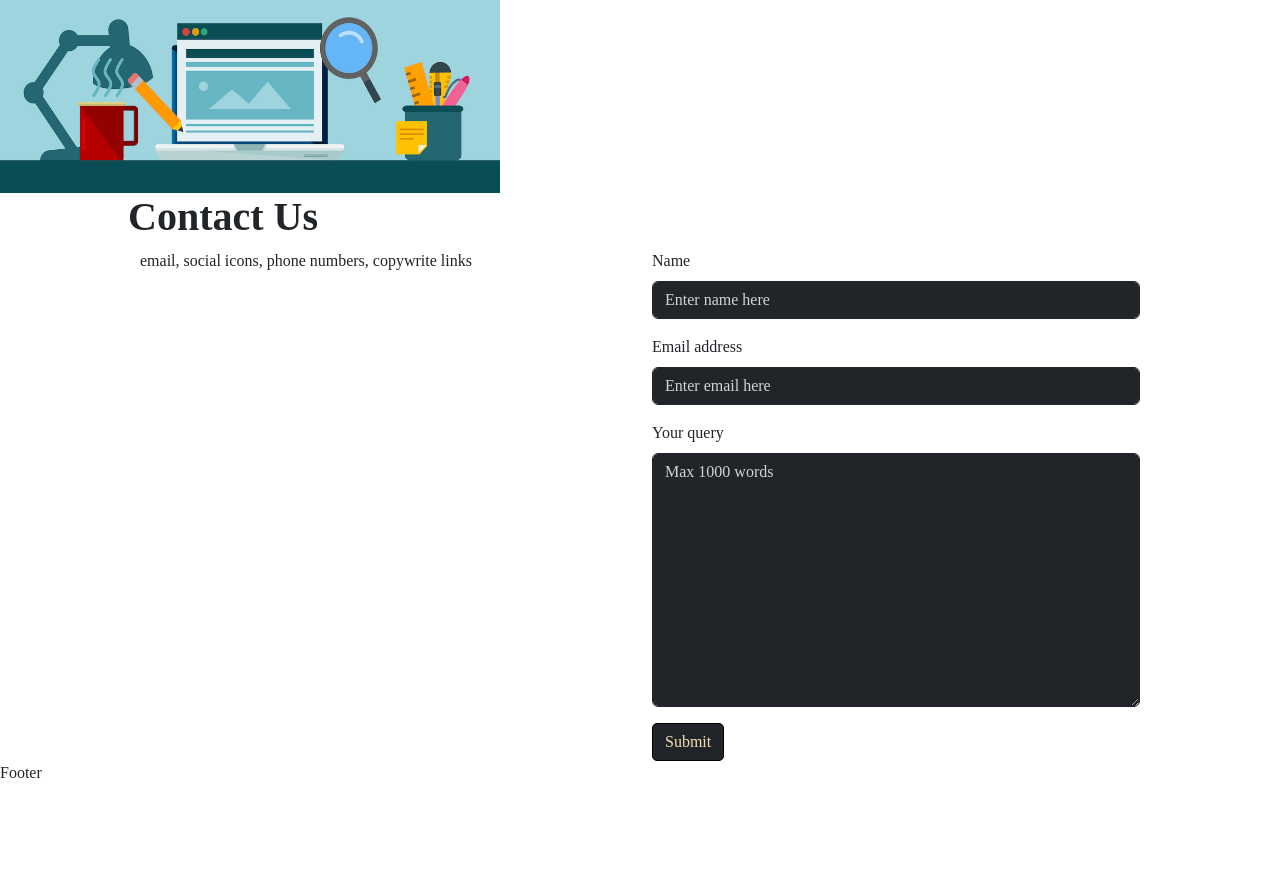
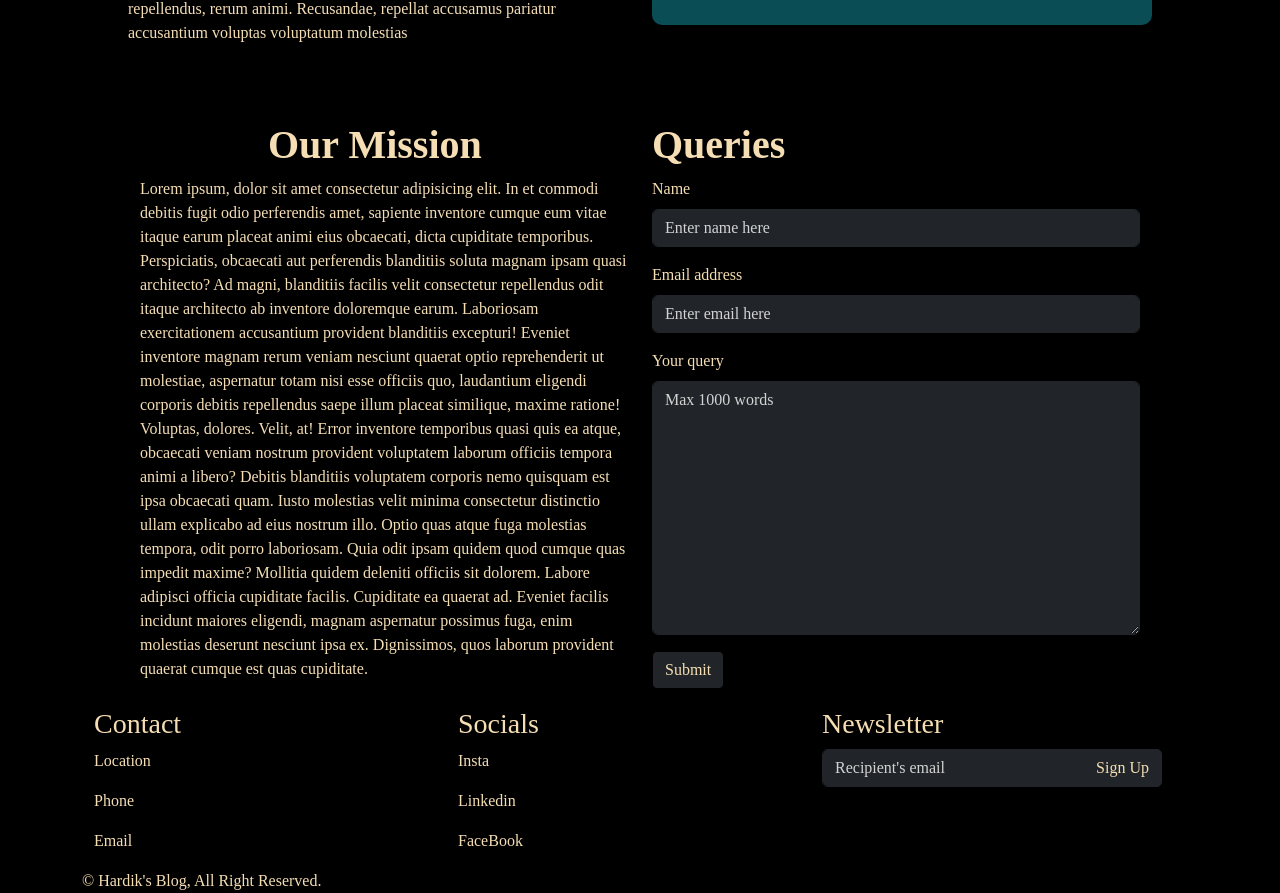
Before and after one commit to hardikbansal31/blog_sec, a Next.js app: page /about in a window 1280 px wide. Shown: the part 371-1264 px from the top of the page. Before the commit the page ends 1156 px from the top, so only its background shows below. Built offline with nearby package versions, Linux system fonts and the light colour scheme.

Commit message:
footer added

```diff
--- a/src/app/about/page.tsx
+++ b/src/app/about/page.tsx
@@ -1,12 +1,12 @@
-import "../styles/about.module.css";
+import styles from "../styles/about.module.css";
 // import placeholder from "./assets/imgs/placeholder.png";
 import Image from "next/image";
 
 const about = () => {
   return (
     <>
-      <div className="abt">
-        <div className="abt-left ">
+      <div className={styles.abt}>
+        <div className={`${styles.abtleft}`}>
           <h1 className="heading">
             <b>About Us</b>
           </h1>
@@ -25,7 +25,7 @@ const about = () => {
             molestias
           </p>
         </div>
-        <div className="abt-right">
+        <div className={styles.abtright}>
           <Image
             src="/assets/imgs/blog_placeholder.png"
             alt="Placeholder"
@@ -35,15 +35,43 @@ const about = () => {
         </div>
       </div>
 
-      <div className="contact">
-        <h1 className="margin">
-          <b>Contact Us</b>
-        </h1>
+      <div className={styles.contact}>
         <div className="row margin">
+          <div className="col-md-6 col-sm-12" >
+            <h1 className="margin">
+              <b>Our Mission</b>
+            </h1>
+            <p>
+              Lorem ipsum, dolor sit amet consectetur adipisicing elit. In et
+              commodi debitis fugit odio perferendis amet, sapiente inventore
+              cumque eum vitae itaque earum placeat animi eius obcaecati, dicta
+              cupiditate temporibus. Perspiciatis, obcaecati aut perferendis
+              blanditiis soluta magnam ipsam quasi architecto? Ad magni,
+              blanditiis facilis velit consectetur repellendus odit itaque
+              architecto ab inventore doloremque earum. Laboriosam
+              exercitationem accusantium provident blanditiis excepturi! Eveniet
+              inventore magnam rerum veniam nesciunt quaerat optio reprehenderit
+              ut molestiae, aspernatur totam nisi esse officiis quo, laudantium
+              eligendi corporis debitis repellendus saepe illum placeat
+              similique, maxime ratione! Voluptas, dolores. Velit, at! Error
+              inventore temporibus quasi quis ea atque, obcaecati veniam nostrum
+              provident voluptatem laborum officiis tempora animi a libero?
+              Debitis blanditiis voluptatem corporis nemo quisquam est ipsa
+              obcaecati quam. Iusto molestias velit minima consectetur
+              distinctio ullam explicabo ad eius nostrum illo. Optio quas atque
+              fuga molestias tempora, odit porro laboriosam. Quia odit ipsam
+              quidem quod cumque quas impedit maxime? Mollitia quidem deleniti
+              officiis sit dolorem. Labore adipisci officia cupiditate facilis.
+              Cupiditate ea quaerat ad. Eveniet facilis incidunt maiores
+              eligendi, magnam aspernatur possimus fuga, enim molestias deserunt
+              nesciunt ipsa ex. Dignissimos, quos laborum provident quaerat
+              cumque est quas cupiditate.
+            </p>
+          </div>
           <div className="col-md-6 col-sm-12">
-            email, social icons, phone numbers, copywrite links
-          </div>
-          <div className="col-md-6 col-sm-12 ">
+            <h1>
+              <b>Queries</b>
+            </h1>
             <form>
               <div className="mb-3">
                 <label htmlFor="name" className="form-label">
@@ -53,7 +81,6 @@ const about = () => {
                   type="text"
                   className="form-control bg-dark border-dark"
                   id="name"
-                  aria-describedby=""
                   placeholder="Enter name here"
                 />
               </div>
@@ -65,7 +92,6 @@ const about = () => {
                   type="email"
                   className="form-control bg-dark border-dark"
                   id="email"
-                  aria-describedby="emailHelp"
                   placeholder="Enter email here"
                 />
               </div>
@@ -89,6 +115,8 @@ const about = () => {
           </div>
         </div>
       </div>
+
+
     </>
   );
 };
--- a/src/app/components/footer.tsx
+++ b/src/app/components/footer.tsx
@@ -1,19 +1,51 @@
-import React from 'react'
-import styless from "../styles/footer.module.css"
+import React from "react";
+import styless from "../styles/footer.module.css";
 
 const footer = () => {
   return (
     <>
-      <div className={styless.footer}>
-        {/* <div className="row">
-          <div className="col">hello</div>
-          <div className="col">hello</div>
-          <div className="col">hello</div>
-        </div> */}
-        Footer
+      <div className={`${styless.footer}`}>
+        <div className="container">
+          <div className="container row">
+            <div className="col">
+              <h3>Contact</h3>
+              <p>Location</p>
+              <p>Phone</p>
+              <p>Email</p>
+            </div>
+
+            <div className="col">
+              <h3>Socials</h3>
+              <p>Insta</p>
+              <p>Linkedin</p>
+              <p>FaceBook</p>
+            </div>
+
+            <div className="col">
+              <h3>Newsletter</h3>
+              <div className="input-group mb-3">
+                <input
+                  type="text"
+                  className="form-control bg-dark border-dark"
+                  placeholder="Recipient's email"
+                  aria-label="Recipient's email"
+                  aria-describedby="button-addon2"
+                />
+                <button
+                  className="btn bg-dark border-dark"
+                  type="button"
+                  id="button-addon2"
+                >
+                  Sign Up
+                </button>
+              </div>
+            </div>
+          </div>
+          © Hardik's Blog, All Right Reserved.
+        </div>
       </div>
     </>
   );
-}
+};
 
 export default footer;
--- a/src/app/styles/about.module.css
+++ b/src/app/styles/about.module.css
@@ -6,14 +6,17 @@
 
  .abt {
     display: flex;
+    background-color: black;
+    color: wheat;
+
 }
 
-.abt-left {
+.abtleft {
     margin-left: 10vw;
     margin-right: 5vw;
 }
 
-.abt-right{
+.abtright{
     margin-right: 10vw;
 }
 
@@ -34,3 +37,9 @@
 #text-box {
     height: 40px;
 }
+
+.contact {
+    background-color: black;
+    color: wheat;
+    padding-top: 60px;
+}
--- a/src/app/styles/footer.module.css
+++ b/src/app/styles/footer.module.css
@@ -1,4 +1,5 @@
-#footer {
+.footer {
     background-color: black;
-    color: beige;
+    color: wheat;
+    padding-top: 10px;
 }
--- a/src/app/styles/nav.module.css
+++ b/src/app/styles/nav.module.css
@@ -1,6 +1,3 @@
-/* * {
-    font-family: 'Times New Roman', Times, serif;
-} */
 
 .margin {
     margin-left: 10vw;
```
